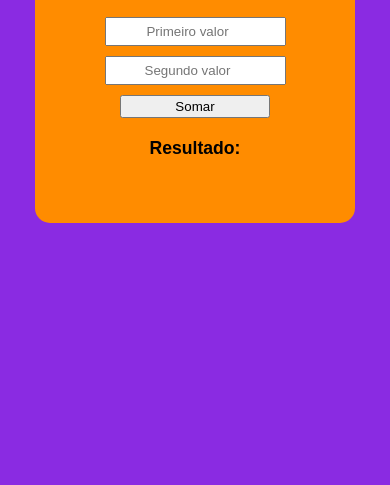
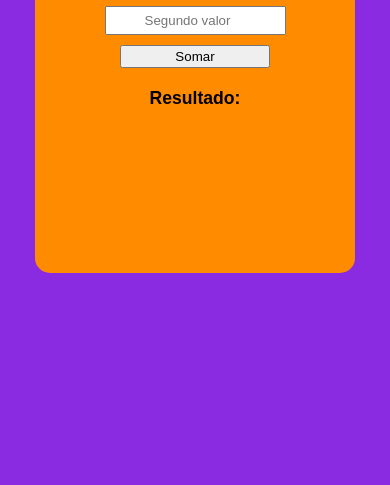
Before and after one commit to Victtor-Lima/calculadora, a plain HTML site: page calc/index.html in a window 390 px wide. Shown: the part 359-844 px from the top of the page. Drawn offline with Linux system fonts and the light colour scheme.

Commit message:
Update mobile.css

```diff
--- a/calc/estilos/mobile.css
+++ b/calc/estilos/mobile.css
@@ -24,7 +24,7 @@ section {
     top: 50%;
     left: 50%;
     width: 300px;
-    height: 300px;
+    height: 400px;
     background-color: darkorange;
     transform: translate(-50%, -50%);
     border-radius: 15px;
@@ -32,6 +32,7 @@ section {
 }
 
 section > h1 {
+    font-size: 1.5em;
     text-align: center;
     padding: 10px;
 }
```
